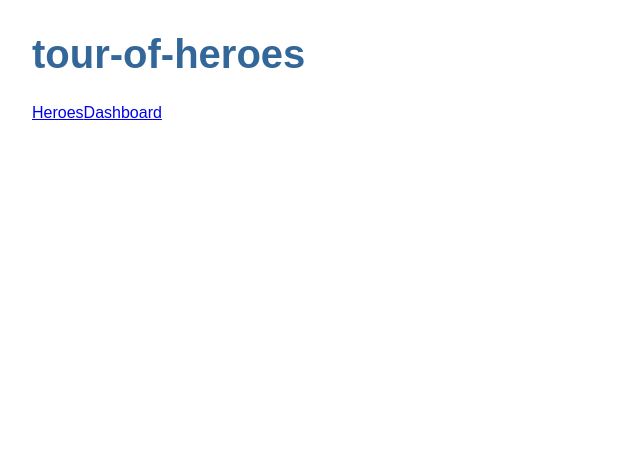
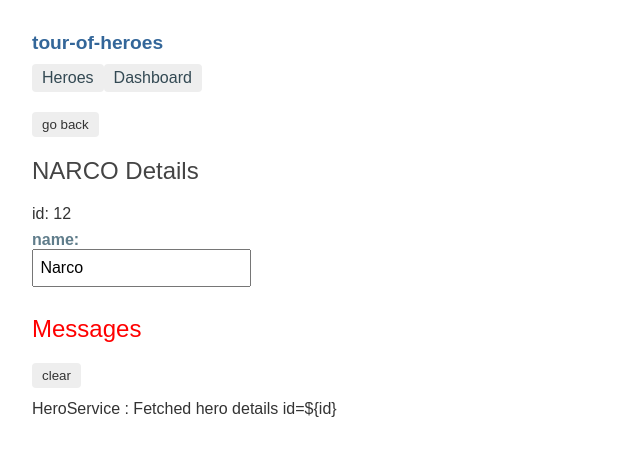
Before and after one commit to Sumit1311/angular-tour-of-heroes, an Angular app: page /detail/12 in a window 1280 px wide. Before the commit this address led to /. Shown: the top 456 px of the page, without its empty margins (0-640 px from the left). Built offline with nearby package versions, Linux system fonts and the light colour scheme.

Commit message:
Adding final routing

```diff
--- a/src/app/app-routing.module.ts
+++ b/src/app/app-routing.module.ts
@@ -2,11 +2,13 @@
 import { RouterModule, Routes } from '@angular/router';
 import { HeroesComponent } from './heroes/heroes.component';
 import {DashboardComponent} from './dashboard/dashboard.component';
+import { HeroDetailComponent } from './hero-detail/hero-detail.component';
 
 const routes: Routes = [
   { path: 'heroes', component: HeroesComponent },
   { path: 'dashboard', component: DashboardComponent },
-  { path: '', redirectTo: '/dashboard', pathMatch: 'full' }
+  { path: '', redirectTo: '/dashboard', pathMatch: 'full' },
+  { path: 'detail/:id', component: HeroDetailComponent}
 ];
 
 @NgModule({
--- a/src/app/app.component.css
+++ b/src/app/app.component.css
@@ -0,0 +1,28 @@
+/* AppComponent's private CSS styles */
+h1 {
+    font-size: 1.2em;
+    margin-bottom: 0;
+  }
+  h2 {
+    font-size: 2em;
+    margin-top: 0;
+    padding-top: 0;
+  }
+  nav a {
+    padding: 5px 10px;
+    text-decoration: none;
+    margin-top: 10px;
+    display: inline-block;
+    background-color: #eee;
+    border-radius: 4px;
+  }
+  nav a:visited, a:link {
+    color: #334953;
+  }
+  nav a:hover {
+    color: #039be5;
+    background-color: #cfd8dc;
+  }
+  nav a.active {
+    color: #039be5;
+  }
--- a/src/app/dashboard/dashboard.component.html
+++ b/src/app/dashboard/dashboard.component.html
@@ -1,6 +1,6 @@
 <h3>Top Heroes</h3>
 <div class="grid grid-pad">
-  <a *ngFor="let hero of heroes" class="col-1-4">
+  <a *ngFor="let hero of heroes" class="col-1-4" routerLink="/detail/{{hero.id}}">
     <div class="module hero">
       <h4>{{hero.name}}</h4>
     </div>
--- a/src/app/hero-detail/hero-detail.component.css
+++ b/src/app/hero-detail/hero-detail.component.css
@@ -0,0 +1,31 @@
+/* HeroDetailComponent's private CSS styles */
+label {
+    display: inline-block;
+    width: 3em;
+    margin: .5em 0;
+    color: #607D8B;
+    font-weight: bold;
+  }
+  input {
+    height: 2em;
+    font-size: 1em;
+    padding-left: .4em;
+  }
+  button {
+    margin-top: 20px;
+    font-family: Arial;
+    background-color: #eee;
+    border: none;
+    padding: 5px 10px;
+    border-radius: 4px;
+    cursor: pointer;
+    cursor: hand;
+  }
+  button:hover {
+    background-color: #cfd8dc;
+  }
+  button:disabled {
+    background-color: #eee;
+    color: #ccc;
+    cursor: auto;
+  }
--- a/src/app/hero-detail/hero-detail.component.html
+++ b/src/app/hero-detail/hero-detail.component.html
@@ -1,3 +1,4 @@
+<button (click)="goBack()">go back</button>
 <div *ngIf="hero">
         <h2>{{hero.name | uppercase}} Details</h2>
         <div><span>id: </span>{{hero.id}}</div>
@@ -6,4 +7,4 @@
             <input [(ngModel)]="hero.name" placeholder="name"/>
           </label>
         </div>
-        </div>
+</div>
--- a/src/app/hero-detail/hero-detail.component.ts
+++ b/src/app/hero-detail/hero-detail.component.ts
@@ -1,5 +1,9 @@
 import { Component, OnInit, Input } from '@angular/core';
 import {Hero} from '../models/hero.model'
+import { ActivatedRoute } from '@angular/router';
+import { Location } from '@angular/common';
+
+import { HeroService }  from '../hero.service';
 
 @Component({
   selector: 'app-hero-detail',
@@ -8,10 +12,26 @@
 })
 export class HeroDetailComponent implements OnInit {
 
-  @Input() hero : Hero;
-  constructor() { }
+  hero : Hero;
+  constructor(
+    private activatedRoute : ActivatedRoute,
+    private heroService : HeroService,
+    private location : Location
+    ) { }
+
+  getHero()
+  {
+    const id = +this.activatedRoute.snapshot.paramMap.get('id');
+    this.heroService.getHero(id)
+    .subscribe(hero => this.hero = hero);
+  }
 
   ngOnInit() {
+    this.getHero();
+  }
+
+  goBack(): void {
+    this.location.back();
   }
 
 }
--- a/src/app/hero.service.ts
+++ b/src/app/hero.service.ts
@@ -15,4 +15,9 @@
     this.messageService.add('HeroService: fetched heroes');
     return of(HEROES);
   }
+
+  getHero(id: number): Observable<Hero> {
+    this.messageService.add('HeroService : Fetched hero details id=${id}');
+    return of(HEROES.find(hero => hero.id == id));
+  }
 }
--- a/src/app/heroes/heroes.component.html
+++ b/src/app/heroes/heroes.component.html
@@ -1,7 +1,8 @@
-<app-hero-detail [hero]="selectedHero"></app-hero-detail>
 <h2>My Heroes</h2>
 <ul class="heroes">
-    <li *ngFor="let hero of heroes" (click)="onSelect(hero)" [ngClass]="{'selected': hero === selectedHero}">
-      <span class="badge">{{hero.id}}</span> {{hero.name}}
+    <li *ngFor="let hero of heroes">
+        <a routerLink="/detail/{{hero.id}}">
+          <span class="badge">{{hero.id}}</span> {{hero.name}}
+        </a>
     </li>
 </ul>
--- a/src/app/heroes/heroes.component.ts
+++ b/src/app/heroes/heroes.component.ts
@@ -8,8 +8,6 @@
   styleUrls: ['./heroes.component.css']
 })
 export class HeroesComponent implements OnInit {
-
-  selectedHero: Hero;
   heroes : Hero[];
 
   constructor(private heroService: HeroService) {
@@ -24,8 +22,4 @@
     this.getHeroes();
   }
 
-  onSelect(hero: Hero) {
-    this.selectedHero = hero;
-  }
-
 }
```
